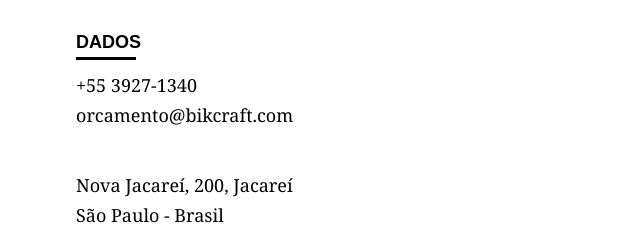
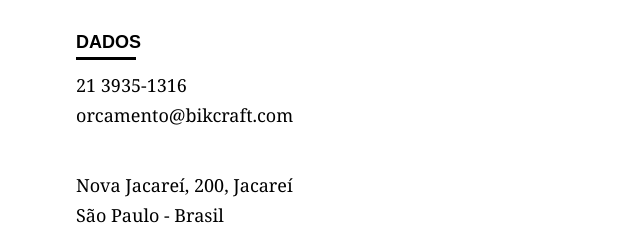
Before and after one commit to ericMayer/bikcraft, a plain HTML site: page web/contato.html in a window 1280 px wide. Shown: the part 265-500 px from the top of the page, 574-1214 px from the left. Drawn offline with Linux system fonts and the light colour scheme.

Commit message:
Finalizado alterações no desenvolvimento do site, falta apenas hospedar e adicionar o Google Analytics

```diff
--- a/web/contato.html
+++ b/web/contato.html
@@ -98,7 +98,7 @@
 					<h3> Dados </h3>
 
 
-					<span> +55 3927-1340</span>
+					<span> 21 3935-1316 </span>
 					<span> orcamento@bikcraft.com </span>
 
 					<span>Nova Jacareí, 200, Jacareí</span>
```
